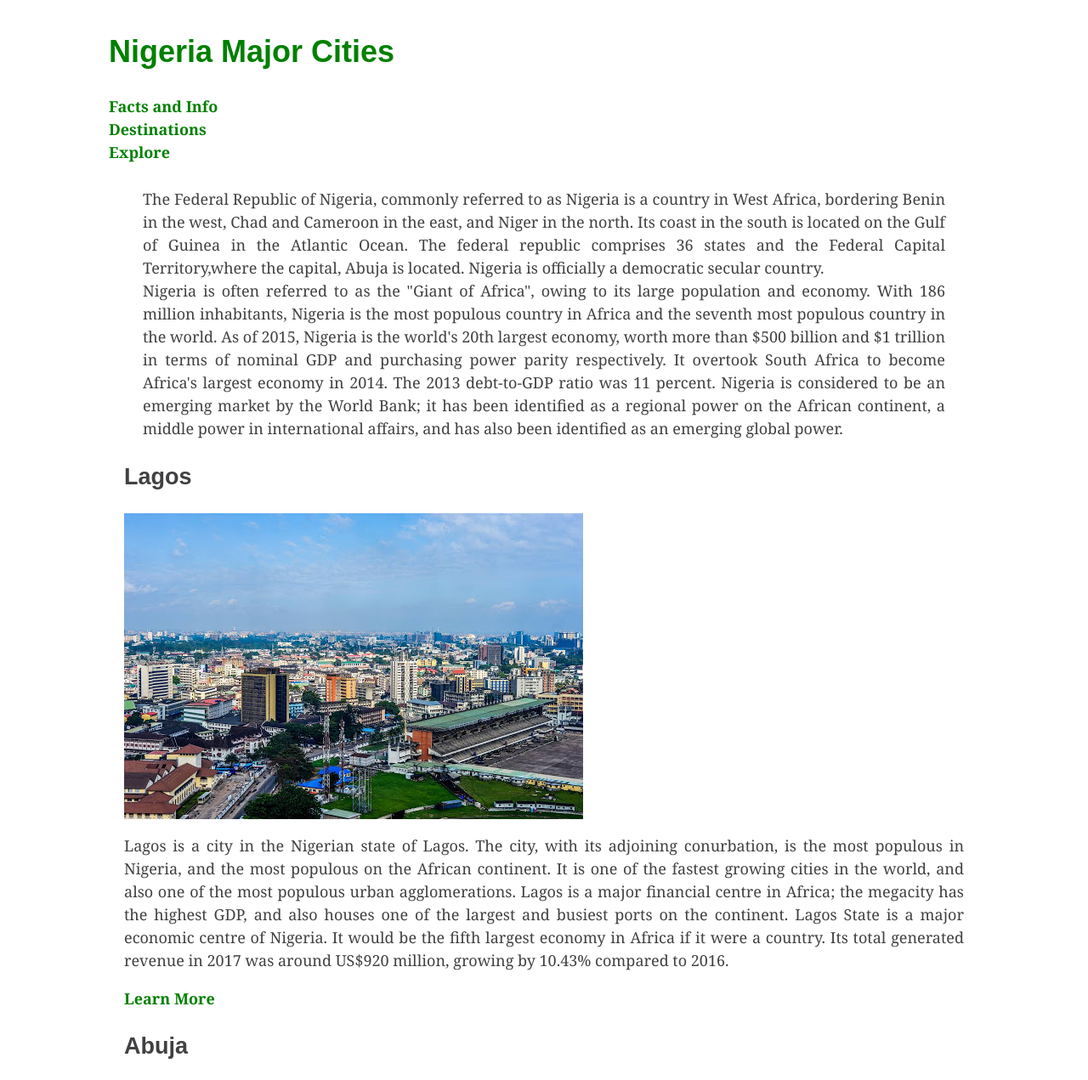
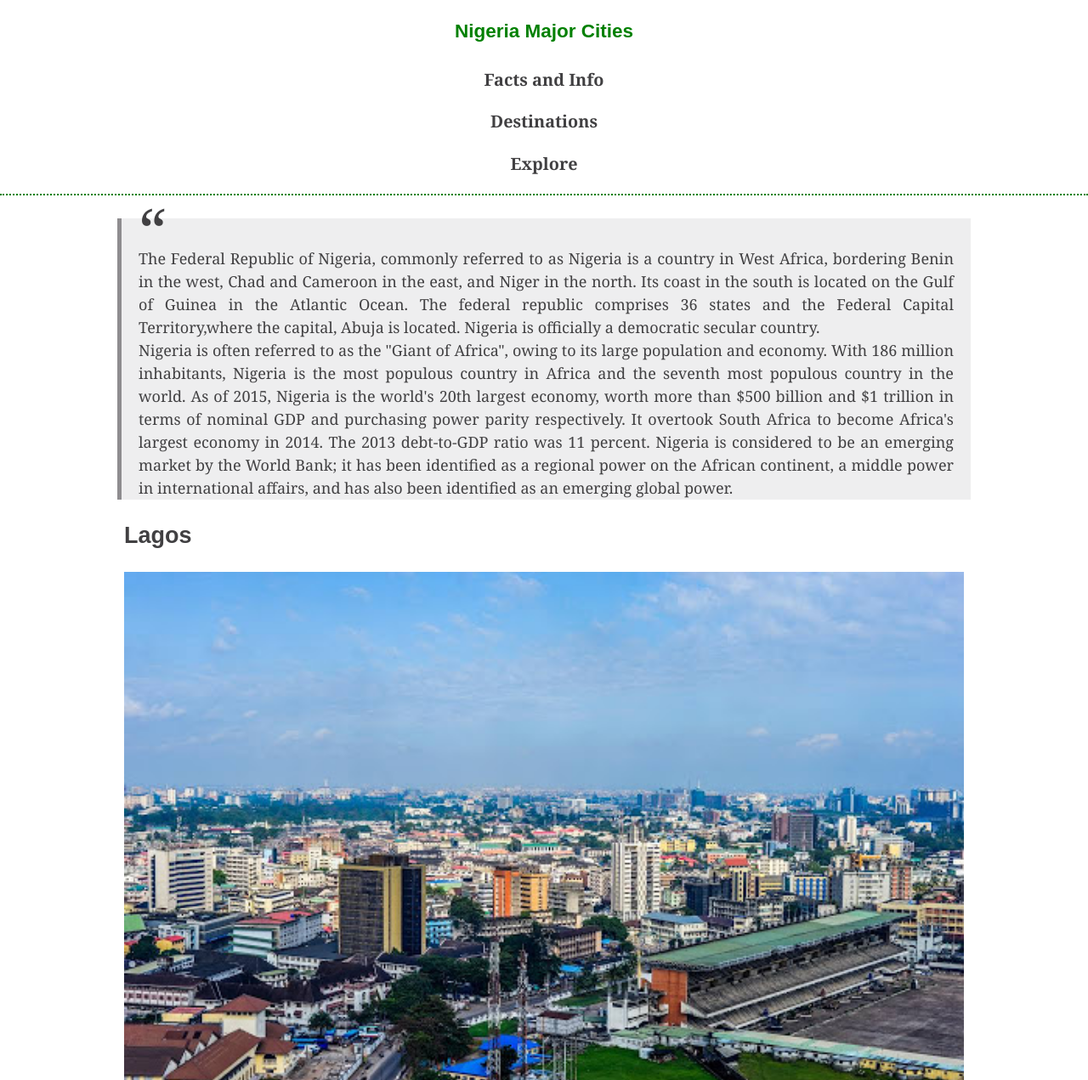
Before and after one commit to neorusse/Nigeria-Major-Cites, a website: page index.html in a window 1280 px wide. Shown: the top 1271 px of the page at 85% size. Drawn offline with nearby package versions, Linux system fonts and the light colour scheme; files that its build step writes are made by us from their sources.

Commit message:
Added styles for banner and main content section

```diff
--- a/scss/app.scss
+++ b/scss/app.scss
@@ -105,3 +105,63 @@ p {
   padding: 2em 0;
   margin-top: 30px;
 }
+
+/* ---- Navigation Section ---- */
+
+.site-logo {
+  font-size: 1.25em;
+  margin: 0;
+  a {
+    @include item-positioning;
+  }
+}
+
+.main-nav {
+  margin-top: 5px;
+  a {
+    font-size: 1.1em;
+    color: $color-base;
+    @include item-positioning;
+  }
+  a:hover {
+    color: $color-styling;
+  }
+}
+
+/* ---- Banner Section ---- */
+
+.banner {
+  border-top: 2px dotted $color-styling;
+}
+
+/* ---- Main Content Section ---- */
+
+blockquote {
+  background: lighten($color-base, 68%);
+  border-left: 5px solid lighten($color-base, 30%);
+  margin: 1.5em 10px 0;
+  padding: 0.5em 20px 0;
+}
+
+blockquote:before {
+  color: $color-base;
+  content: open-quote;
+  font-size: 4em;
+  line-height: 0.1em;
+  margin-right: 0.25em;
+  vertical-align: -0.4em;
+}
+
+.feat-img {
+  width: 100%;
+}
+
+.button {
+  margin-top: auto;
+  align-self: flex-start;
+  color: $white;
+  text-align: center;
+  padding: 0.5em 0.5em;
+  background: $color-styling;
+  border-radius: 0.35em;
+}
```
